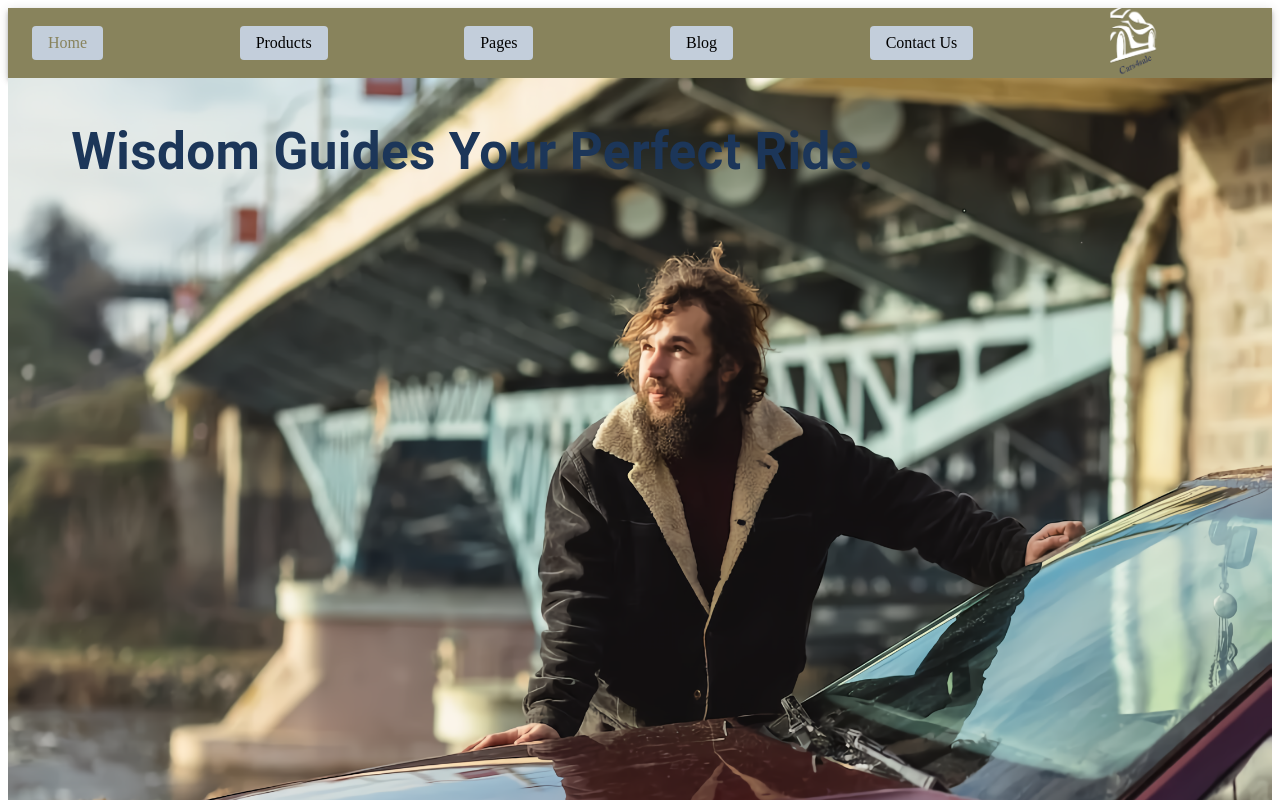
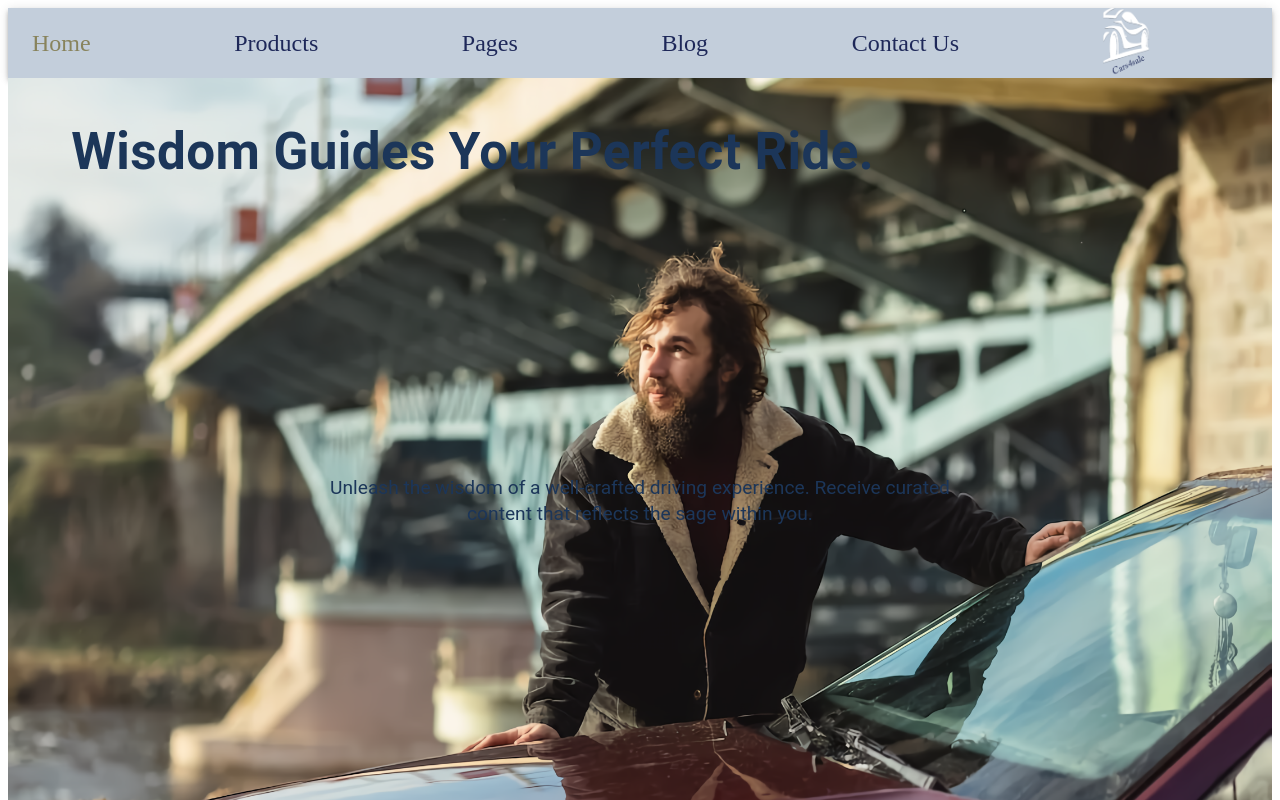
Before and after one commit to bk275/IS218Fall2023FinalProject, a Next.js app in the folder car-website/: page / in a window 1280 px wide. Shown: the top 800 px of the page. Built offline with nearby package versions, Linux system fonts and the light colour scheme.

Commit message:
Added Call to Action

```diff
--- a/car-website/components/Navbar.js
+++ b/car-website/components/Navbar.js
@@ -8,16 +8,13 @@ import Box from '@mui/material/Box';
 const Navbar = () => {
   return (
     <div>
-      <AppBar position="static" sx={{ backgroundColor: '#88835C' }}>
+      <AppBar position="static" sx={{ backgroundColor: '#C3CEDB' }}>
         <Toolbar sx={{ display: 'flex', justifyContent: 'space-between', width: '100%' }}>
           <Box
             component="div"
             sx={{
-              backgroundColor: '#C3CEDB',
-              padding: '8px 16px',
-              borderRadius: '4px',
               color: '#88835C',
-              fontSize: '1rem',
+              fontSize: '1.5rem',
               cursor: 'pointer',
             }}
           >
@@ -26,12 +23,9 @@ const Navbar = () => {
           <Box
             component="div"
             sx={{
-              backgroundColor: '#C3CEDB',
-              padding: '8px 16px',
-              borderRadius: '4px',
-              color: '#000',
-              fontSize: '1rem',
-              cursor: 'pointer',
+                color: '#1E2859',
+                fontSize: '1.5rem',
+                cursor: 'pointer',
             }}
           >
             Products
@@ -39,12 +33,9 @@ const Navbar = () => {
           <Box
             component="div"
             sx={{
-              backgroundColor: '#C3CEDB',
-              padding: '8px 16px',
-              borderRadius: '4px',
-              color: '#000',
-              fontSize: '1rem',
-              cursor: 'pointer',
+                color: '#1E2859',
+                fontSize: '1.5rem',
+                cursor: 'pointer',
             }}
           >
             Pages
@@ -52,12 +43,9 @@ const Navbar = () => {
           <Box
             component="div"
             sx={{
-              backgroundColor: '#C3CEDB',
-              padding: '8px 16px',
-              borderRadius: '4px',
-              color: '#000',
-              fontSize: '1rem',
-              cursor: 'pointer',
+                color: '#1E2859',
+                fontSize: '1.5rem',
+                cursor: 'pointer',
             }}
           >
             Blog
@@ -65,12 +53,9 @@ const Navbar = () => {
           <Box
             component="div"
             sx={{
-              backgroundColor: '#C3CEDB',
-              padding: '8px 16px',
-              borderRadius: '4px',
-              color: '#000',
-              fontSize: '1rem',
-              cursor: 'pointer',
+                color: '#1E2859',
+                fontSize: '1.5rem',
+                cursor: 'pointer',
             }}
           >
             Contact Us
@@ -103,6 +88,21 @@ const Navbar = () => {
         >
           Wisdom Guides Your Perfect Ride.
         </Typography>
+        <Typography
+          variant="h5"
+          component="div"
+          sx={{
+            position: 'absolute',
+            top: '50%',
+            left: '50%',
+            transform: 'translate(-50%, -50%)',
+            textAlign: 'center',
+            color: '#1C3659',
+            fontSize: '1.5vw',
+          }}
+        >
+          Unleash the wisdom of a well-crafted driving experience. Receive curated content that reflects the sage within you.
+        </Typography>
         <img
           src="/hero_image.webp"
           alt="Hero Image"
```
